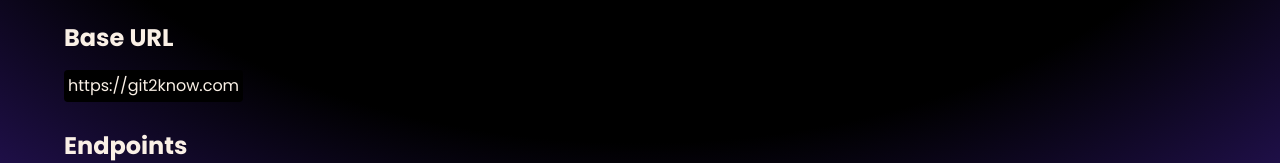
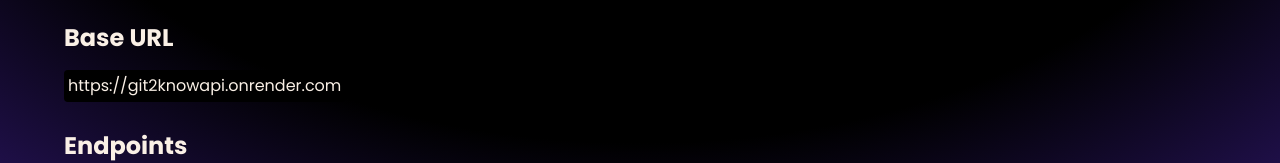
Before and after one commit to prodev717/dev-summary, a React (Vite) app in the folder frontend/: page /apidocs in a window 1280 px wide. Shown: the part 337-500 px from the top of the page. Built offline with nearby package versions, Linux system fonts and the light colour scheme; what tailwindcss-motion would draw is missing.

Commit message:
added enter key in repoinfo, changed base url in api docs

```diff
--- a/frontend/src/components/sections/RepoSummary.jsx
+++ b/frontend/src/components/sections/RepoSummary.jsx
@@ -67,6 +67,14 @@
                             placeholder="Repository name"
                             className="sm:w-[50%] lg:w-[50%] text-center sm:text-sm lg:text-lg h-10 py-1 px-2 bg-transparent border-white border-2 text-white placeholder-white outline-none"
                             onChange={(e) => setRepository(e.target.value)}
+                            onKeyDown={(e) => {
+                                if (e.key === 'Enter') {
+                                    if (e.target.value === '') return;
+                                    e.preventDefault()
+                                    handleSummary();
+                                    setLoading(true);
+                                };
+                            }}
                             autoComplete='off'
                         />
                     </div>
--- a/frontend/src/pages/APIdocs.jsx
+++ b/frontend/src/pages/APIdocs.jsx
@@ -15,7 +15,7 @@
                         <li className='text-md mt-2'>Retrieve a detailed summary of a specific GitHub repository.</li>
                     </ul>
                     <h2 className='text-2xl font-bold w-[100%] text-left mt-7'>Base URL</h2>
-                    <p className='bg-black rounded w-fit p-1 text-md my-4'>https://git2know.com</p>
+                    <p className='bg-black rounded w-fit p-1 text-md my-4'>https://git2knowapi.onrender.com</p>
                     <h2 className='text-2xl font-bold w-[100%] text-left mt-7'>Endpoints</h2>
                     <h2 className='text-xl font-bold w-[100%] text-left mt-7'>1. Developer Summary</h2>
                     <p className='bg-black rounded w-fit p-1 text-md my-4'>GET /devinfo/{`<username>`}</p>
```
